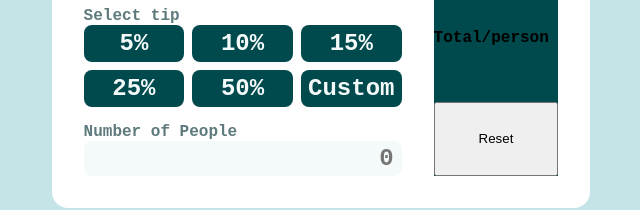
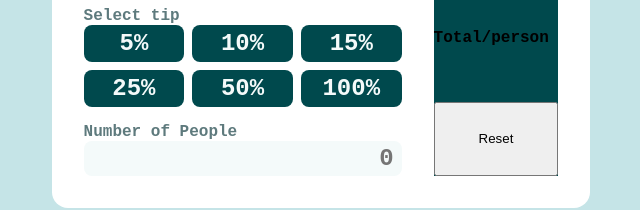
Before and after one commit to thebennyma/tip-calculator-app, a Vue app: page /#/ in a window 1280 px wide. Shown: the part 343-553 px from the top of the page, without its empty margins (319-959 px from the left). Built offline with nearby package versions, Linux system fonts and the light colour scheme.

Commit message:
100% button test

```diff
--- a/src/components/PxTipComponent.vue
+++ b/src/components/PxTipComponent.vue
@@ -13,7 +13,7 @@
           <button @click="amountTip(0.15)">15%</button>
           <button @click="amountTip(0.25)">25%</button>
           <button @click="amountTip(0.5)">50%</button>
-          <button disabled>Custom</button>
+          <button @click="amountTip(1)">100%</button>
         </div>
       </div>
       <div class="tip__put-tip__number-people">
```
